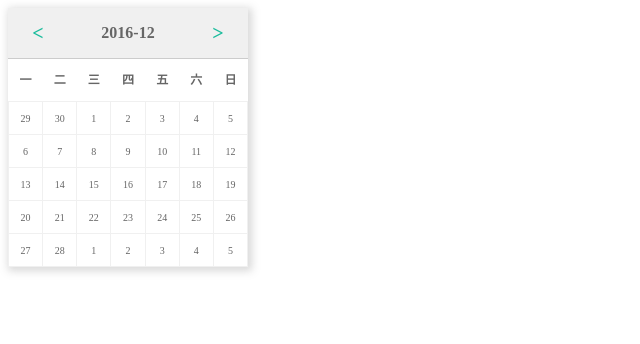
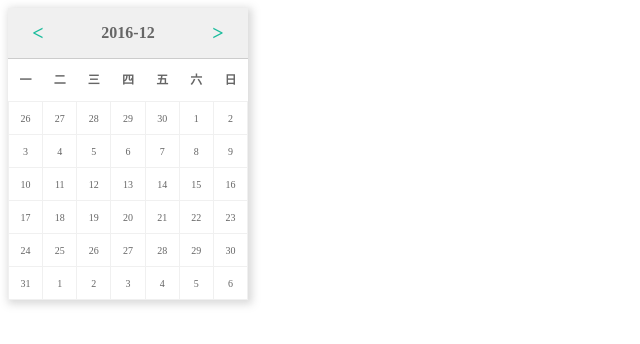
Before and after one commit to hellozhimin/hello-wolrd, a plain HTML site: page datapicker/index.html in a window 1280 px wide. Shown: the whole page, without its empty margins (0-640 px from the left). Drawn offline with Linux system fonts and the light colour scheme.

Commit message:
modify html and js

```diff
--- a/datapicker/index.html
+++ b/datapicker/index.html
@@ -7,78 +7,13 @@
 </head>
 <body>
 	<div class="ui-datapicker-wrapper">
-		<div class="ui-datapicker-header">
-			<a href="#" class="ui-datapicker-btn ui-datapicker-prev-btn">&lt;</a>
-			<a href="#" class="ui-datapicker-btn ui-datapicker-next-btn">&gt;</a>
-			<span class="ui-datapicker-curr-month">2016-12</span>
-		</div>
-		<div class="ui-datapicker-body">
-			<table>
-				<thead>
-					<tr>
-						<th>一</th>
-						<th>二</th>
-						<th>三</th>
-						<th>四</th>
-						<th>五</th>
-						<th>六</th>
-						<th>日</th>
-					</tr>
-				</thead>
-				<tbody>
-					<tr>
-						<td>29</td>
-						<td>30</td>
-						<td>1</td>
-						<td>2</td>
-						<td>3</td>
-						<td>4</td>
-						<td>5</td>
-					</tr>
-					<tr>
-						<td>6</td>
-						<td>7</td>
-						<td>8</td>
-						<td>9</td>
-						<td>10</td>
-						<td>11</td>
-						<td>12</td>
-					</tr>
-					<tr>
-						<td>13</td>
-						<td>14</td>
-						<td>15</td>
-						<td>16</td>
-						<td>17</td>
-						<td>18</td>
-						<td>19</td>
-					</tr>
-					<tr>
-						<td>20</td>
-						<td>21</td>
-						<td>22</td>
-						<td>23</td>
-						<td>24</td>
-						<td>25</td>
-						<td>26</td>
-					</tr>
-					<tr>
-						<td>27</td>
-						<td>28</td>
-						<td>1</td>
-						<td>2</td>
-						<td>3</td>
-						<td>4</td>
-						<td>5</td>
-					</tr>
-				</tbody>
-			</table>
-		</div>
 	</div>
 	<script src="./date.js"></script>
+	<script src="./main.js"></script>
 	<script>
-		var test = datapicker.getMonthData(2017,7);
-		console.log(test);
+	    datapicker.init(document.querySelector('.ui-datapicker-wrapper'));
+		// console.log(datapicker)
+		datapicker.logText();
 	</script>
 </body>
 </html>
--- a/datapicker/main.js
+++ b/datapicker/main.js
@@ -1,6 +1,47 @@
 (function(){
-	var datepicker = window.datapicker;
-	datepicker.buildUi = function(year,month){
-
+	var datapicker = window.datapicker;
+	datapicker.buildUi = function(year,month){
+		//得到一个月的数据
+		var monthData = datapicker.getMonthData(year,month);
+		var html = '<div class="ui-datapicker-header">' +
+						'<a href="#" class="ui-datapicker-btn ui-datapicker-prev-btn">&lt;</a>'+
+						'<a href="#" class="ui-datapicker-btn ui-datapicker-next-btn">&gt;</a>'+
+						'<span class="ui-datapicker-curr-month">2016-12</span>'+
+					'</div>'+
+					'<div class="ui-datapicker-body">'+
+						'<table>'+
+							'<thead>'+
+								'<tr>'+
+									'<th>一</th>'+
+									'<th>二</th>'+
+									'<th>三</th>'+
+									'<th>四</th>'+
+									'<th>五</th>'+
+									'<th>六</th>'+
+									'<th>日</th>'+
+								'</tr>'+
+							'</thead>'+
+							'<tbody>';
+			for(var i=0;i<monthData.length;i++){
+				var date = monthData[i];
+				if(i%7 === 0){
+					html += '<tr>';
+				}
+				html += '<td>' + date.showDate + '</td>';
+				if(i%7 === 6){
+					html += '</tr>';
+				}
+			}
+			html +=  '</tbody>'+
+						'</table>'+
+					 '</div>';
+		return html;
+	};
+	datapicker.init = function($dom){
+		var html = datapicker.buildUi();
+		$dom.innerHTML = html;
+	}
+	datapicker.logText = function(){
+		console.log("hhhh");
 	}
 })()
```
